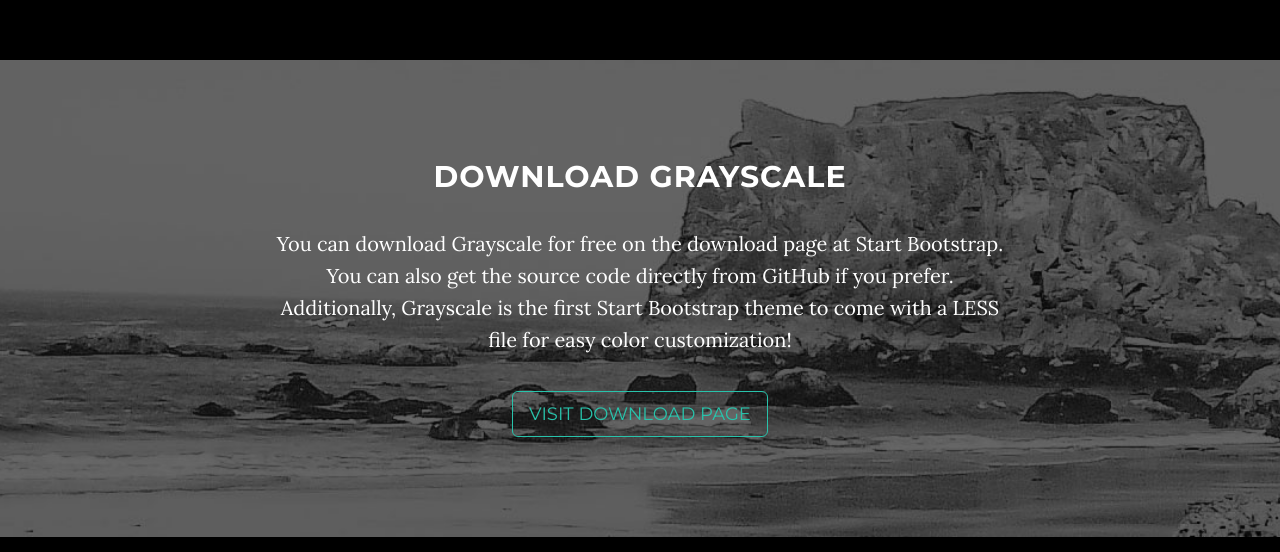
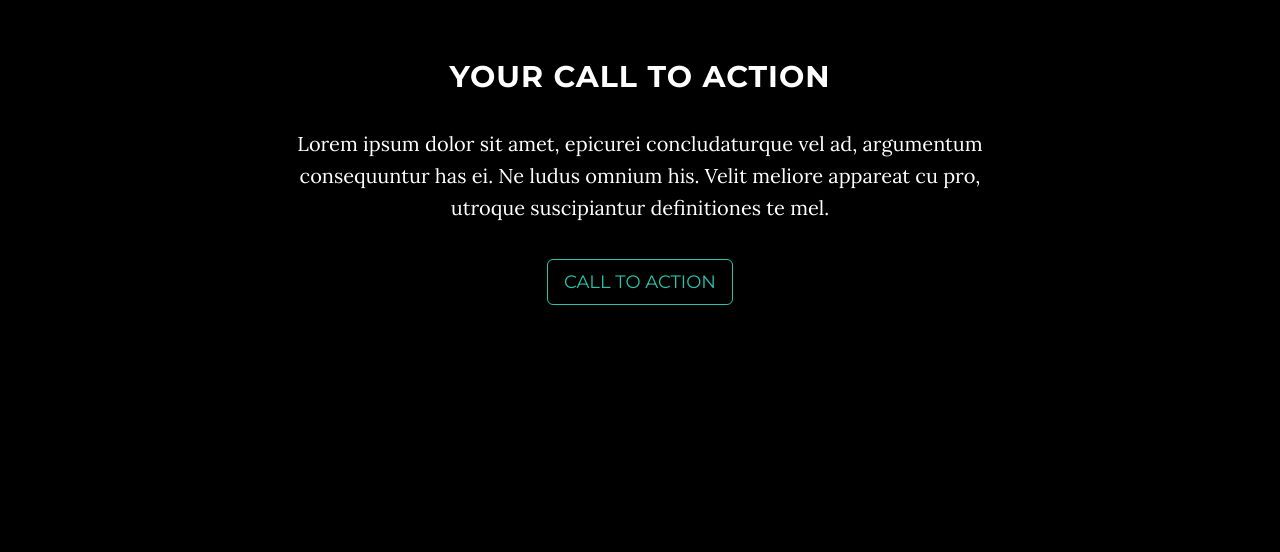
Before and after one commit to marceux/template-grayscale, a website: page index.html in a window 1280 px wide. Shown: the part 1701-2253 px from the top of the page. Drawn offline with nearby package versions, Linux system fonts and the light colour scheme; some packages are replaced by stand-ins of ours; files that its build step writes are made by us from their sources.

Commit message:
Updated Action Section to Feel More Generic

```diff
--- a/index.html
+++ b/index.html
@@ -86,13 +86,13 @@
         </div>
     </section>
 
-    <section id="download" class="content-section text-center">
-        <div class="download-section">
+    <section id="action" class="content-section text-center">
+        <div class="action-section">
             <div class="container">
                 <div class="col-lg-8 col-lg-offset-2">
-                    <h2>Download Grayscale</h2>
-                    <p>You can download Grayscale for free on the download page at Start Bootstrap. You can also get the source code directly from GitHub if you prefer. Additionally, Grayscale is the first Start Bootstrap theme to come with a LESS file for easy color customization!</p>
-                    <a href="http://startbootstrap.com/grayscale" class="btn btn-default btn-lg">Visit Download Page</a>
+                    <h2>Your Call to Action</h2>
+                    <p>Lorem ipsum dolor sit amet, epicurei concludaturque vel ad, argumentum consequuntur has ei. Ne ludus omnium his. Velit meliore appareat cu pro, utroque suscipiantur definitiones te mel.</p>
+                    <a href="#" class="btn btn-default btn-lg">Call to Action</a>
                 </div>
             </div>
         </div>
```
